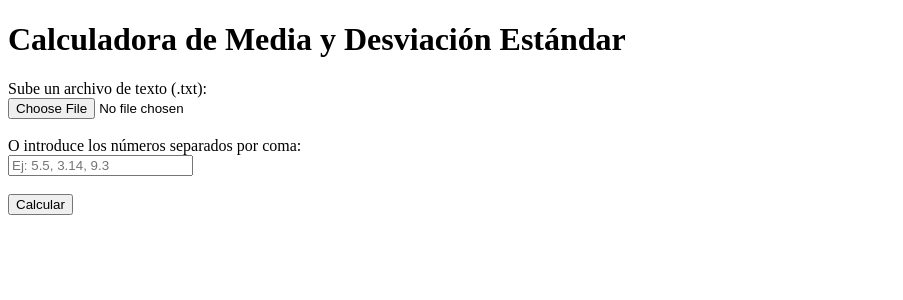
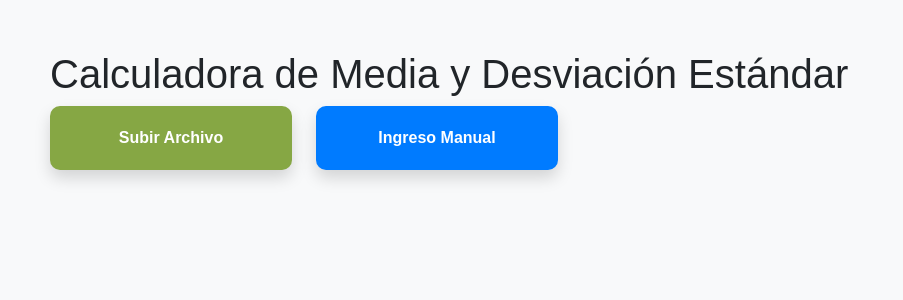
Before and after one commit to MirandaNG/mean-std-deviation, a PHP site: page / in a window 1280 px wide. Shown: the top 300 px of the page, without its empty margins (0-903 px from the left). Run offline with PHP 8.4, Linux system fonts and the light colour scheme.

Commit message:
Se agrego las opciones file y manual. Se finalizo el programa.

```diff
--- /dev/null
+++ b/css/style.css
@@ -0,0 +1,57 @@
+/* General */
+body {
+    font-family: Arial, sans-serif;
+    background-color: #f8f9fa;
+    margin: 0;
+    padding: 0;
+}
+
+.container {
+    padding-top: 50px;
+}
+
+#page-content-wrapper {
+    margin-left: 0;
+    transition: margin-left 0.3s ease;
+    padding: 50px;
+}
+
+.card {
+    border-radius: 10px;
+    box-shadow: 0 4px 8px rgba(0, 0, 0, 0.1);
+    transition: transform 0.3s ease, box-shadow 0.3s ease;
+}
+
+.card:hover {
+    transform: translateY(-5px);
+    box-shadow: 0 6px 12px rgba(0, 0, 0, 0.2);
+}
+
+.card-body {
+    display: flex;
+    align-items: center;
+    justify-content: space-between;
+    padding: 20px;
+    color: #333;
+    font-size: 1rem;
+    font-weight: 600;
+    margin: 0;
+}
+
+.card-file {
+    background-color: #86a744;
+    color: white;
+}
+
+.card-file:hover {
+    background-color: #a0c459;
+}
+
+.card-manual {
+    background-color: #007bff;
+    color: white;
+}
+
+.card-manual:hover {
+    background-color: #0056b3;
+}
--- a/index.php
+++ b/index.php
@@ -1,63 +1,32 @@
 <!DOCTYPE html>
-<html lang="en">
+<html lang="es">
 <head>
     <meta charset="UTF-8">
     <meta name="viewport" content="width=device-width, initial-scale=1.0">
-    <title>Calcular Media y Desviación Estándar</title>
+    <link href="https://cdn.jsdelivr.net/npm/bootstrap@5.3.3/dist/css/bootstrap.min.css" rel="stylesheet">
+    <link rel="stylesheet" href="css/style.css">
+    <title>Calculadora de Media y Desviación Estándar</title>
 </head>
 <body>
-    <h1>Calculadora de Media y Desviación Estándar</h1>
+    <div id="page-content-wrapper" class="container">
+        <h1>Calculadora de Media y Desviación Estándar</h1>
 
-    <form method="POST" enctype="multipart/form-data">
-        <!-- Opción 1: Subir Archivo -->
-        <label for="file">Sube un archivo de texto (.txt):</label><br>
-        <input type="file" id="file" name="file"><br><br>
-        <!-- Opción 2: Ingreso Manual -->
-        <label for="numbers">O introduce los números separados por coma:</label><br>
-        <input type="text" id="numbers" name="numbers" placeholder="Ej: 5.5, 3.14, 9.3" required><br><br>
+        <!-- Formulario para elegir la opción -->
+        <div class="row">
+            <div class="col-sm-3 mb-3">
+                <div class="card shadow border-0 card-body card-file" onclick="window.location.href='views/file-option.php';">
+                    Subir Archivo
+                </div>
+            </div>
 
-        <input type="submit" value="Calcular">
-    </form>
+            <div class="col-sm-3 mb-3">
+                <div class="card shadow border-0 card-body card-manual" onclick="window.location.href='views/manual-option.php';">
+                    Ingreso Manual
+                </div>
+            </div>
+        </div>
+    </div>
 
-    <?php
-    // Si el formulario ha sido enviado
-    if ($_SERVER["REQUEST_METHOD"] == "POST") {
-        $numbers = [];
-
-        // Opción 1: Leer datos desde el campo de texto
-        if (!empty($_POST['numbers'])) {
-            $inputData = $_POST['numbers'];
-            // Convertir la cadena a un array de números
-            $numbers = array_map('floatval', explode(',', $inputData));
-        }
-
-        // Opción 2: Leer datos desde el archivo
-        if (!empty($_FILES['file']['tmp_name'])) {
-            $fileData = file($_FILES['file']['tmp_name'], FILE_IGNORE_NEW_LINES | FILE_SKIP_EMPTY_LINES);
-            $numbers = array_map('floatval', $fileData);
-        }
-
-        // Si se recibieron datos
-        if (!empty($numbers)) {
-            // Crear lista enlazada con los números
-            $head = null;
-            foreach ($numbers as $number) {
-                $head = addToList($head, $number);
-            }
-
-            // Calcular media y desviación estándar
-            $mean = calculateMean($head);
-            $stdDev = calculateStandardDeviation($head, $mean);
-
-            // Mostrar los resultados
-            echo "<h2>Resultados</h2>";
-            echo "Media: " . number_format($mean, 2) . "<br>";
-            echo "Desviación estándar: " . number_format($stdDev, 2) . "<br>";
-        } else {
-            echo "<p>Por favor ingresa números o sube un archivo.</p>";
-        }
-    }
-    ?>
-
+    <script src="https://cdn.jsdelivr.net/npm/bootstrap@5.3.3/dist/js/bootstrap.bundle.min.js"></script>
 </body>
 </html>
```
Also changed, not shown: views/file-option.php (added, +108 -0 lines), views/manual-option.php (added, +107 -0 lines).
